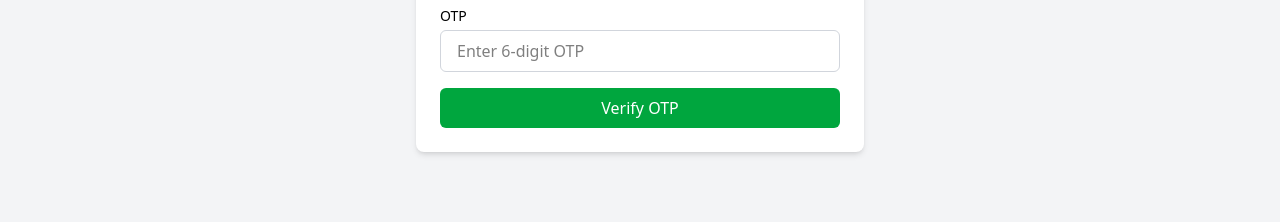
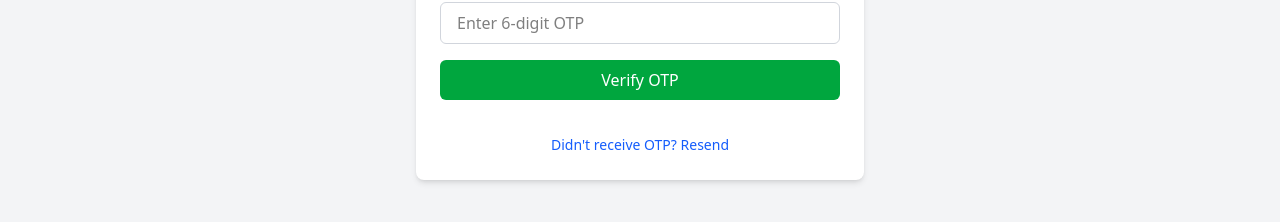
Before and after one commit to bikashgiri2002/FINAL_COLLEGE_PROJECT, a React (Vite) app in the folder StockMateOwnProject/frontend/: page /verify-otp/1 in a window 1280 px wide. Shown: the part 470-692 px from the top of the page. Built offline with nearby package versions, Linux system fonts and the light colour scheme; no server answers.

Commit message:
resend otp page

```diff
--- a/StockMateOwnProject/frontend/src/pages/VerifyOtp.jsx
+++ b/StockMateOwnProject/frontend/src/pages/VerifyOtp.jsx
@@ -9,11 +9,14 @@ const VerifyOtp = () => {
   const [error, setError] = useState("");
   const [success, setSuccess] = useState("");
   const [loading, setLoading] = useState(false);
+  const [resendLoading, setResendLoading] = useState(false);
+  const [resendSuccess, setResendSuccess] = useState("");
 
   const handleVerify = async (e) => {
     e.preventDefault();
     setError("");
     setSuccess("");
+    setResendSuccess("");
 
     if (!formData.otp || formData.otp.length !== 6) {
       setError("OTP must be 6 digits");
@@ -30,14 +33,30 @@ const VerifyOtp = () => {
         }
       );
       setSuccess(response.data.message);
-      setTimeout(
-        () => navigate(`/login`, { state: { registrationSuccess: true } }),
-        1500
-      );
+      setTimeout(() => navigate(`/login`, { state: { registrationSuccess: true } }), 1500);
     } catch (error) {
       setError(error.response?.data?.message || "Something went wrong");
     } finally {
       setLoading(false);
+    }
+  };
+
+  const handleResendOtp = async () => {
+    setError("");
+    setSuccess("");
+    setResendSuccess("");
+    setResendLoading(true);
+
+    try {
+      const response = await axios.post(
+        `${import.meta.env.VITE_API_BASE_URL}/api/shop/resend-otp`,
+        { email }
+      );
+      setResendSuccess(response.data.message);
+    } catch (error) {
+      setError(error.response?.data?.message || "Failed to resend OTP");
+    } finally {
+      setResendLoading(false);
     }
   };
 
@@ -55,6 +74,12 @@ const VerifyOtp = () => {
         {success && (
           <div className="mb-4 p-3 bg-green-100 dark:bg-green-900 text-green-700 dark:text-green-200 rounded-md text-sm">
             {success}
+          </div>
+        )}
+
+        {resendSuccess && (
+          <div className="mb-4 p-3 bg-blue-100 dark:bg-blue-900 text-blue-700 dark:text-blue-200 rounded-md text-sm">
+            {resendSuccess}
           </div>
         )}
 
@@ -99,6 +124,17 @@ const VerifyOtp = () => {
           >
             {loading ? "Verifying..." : "Verify OTP"}
           </button>
+
+          <div className="text-center mt-4">
+            <button
+              type="button"
+              onClick={handleResendOtp}
+              disabled={resendLoading}
+              className="text-sm text-blue-600 dark:text-blue-400 hover:underline focus:outline-none"
+            >
+              {resendLoading ? "Sending..." : "Didn't receive OTP? Resend"}
+            </button>
+          </div>
         </form>
       </div>
     </div>
```
Also changed, not shown: 1 other file (tests, documents, lock files or other folders).
